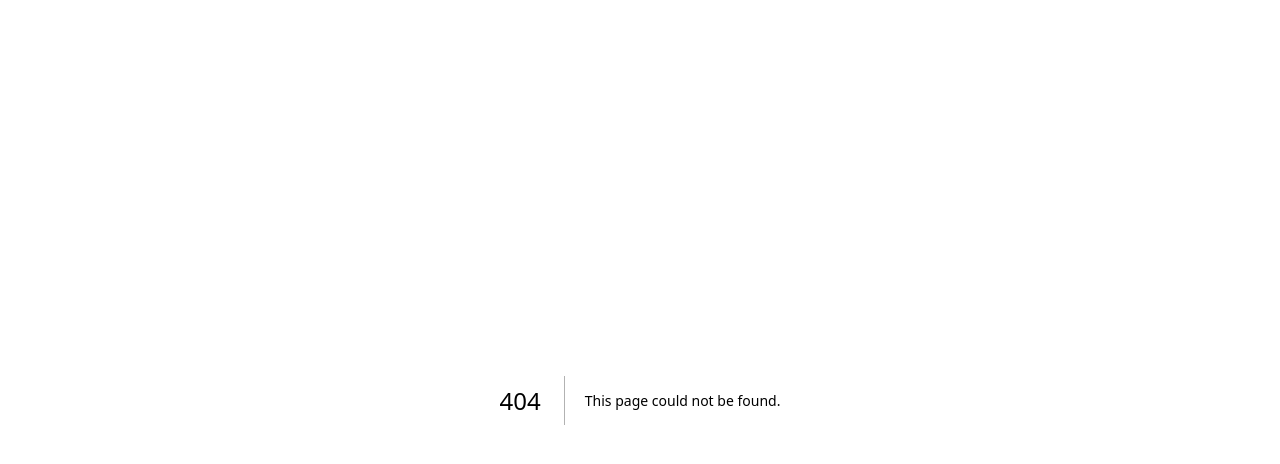
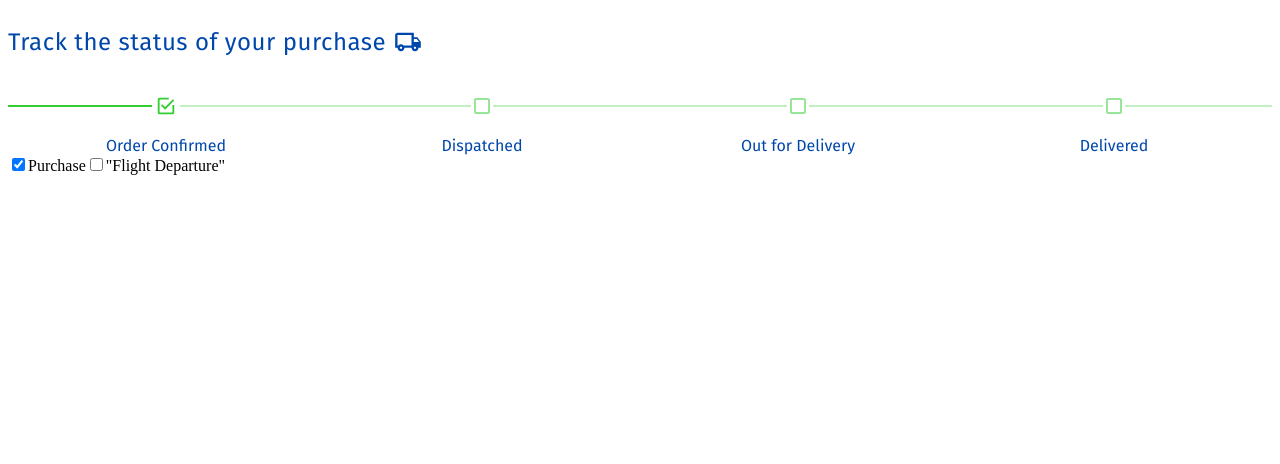
Before and after one commit to luizfiorentino/reusable-components-hub, a Next.js app: page /steptracker in a window 1280 px wide. Before the commit this address had no page. Shown: the top 464 px of the page. Built offline with nearby package versions, Linux system fonts and the light colour scheme.

Commit message:
passes the mode and options dynamically to the tracker using useState

```diff
--- a/components/progressBar/index.js
+++ b/components/StepTracker/index.js
@@ -6,7 +6,7 @@ import LabelMedium from "../atoms/LabelMedium/LabelMedium";
 import LabelSmall from "../atoms/LabelSmall/LabelSmall";
 import { firaSans } from "@/styles/fonts";
 
-export default function ProgressBar({
+export default function StepTracker({
   variant = "primary",
   label,
   icon,
@@ -22,7 +22,8 @@ export default function ProgressBar({
         </div>
       )}
       <div className={styles.bar}>
-        {barSteps.map((el, index) => (
+        {barSteps &&
+          barSteps.map((el, index) => (
             <div className={styles.stepsInner}>
               <div
                 className={
@@ -57,7 +58,8 @@ export default function ProgressBar({
           ))}
       </div>
       <div className={styles.text}>
-        {barSteps.map((el, index) => (
+        {barSteps &&
+          barSteps.map((el, index) => (
             <div className={`${styles.stepsInnerText} ${styles.textInner}`}>
               <LabelSmall variant="flatHight">{el}</LabelSmall>
             </div>
--- a/pages/index.js
+++ b/pages/index.js
@@ -1,6 +1,6 @@
 import React, { useState } from "react";
 import styles from "./index.module.css";
-import ProgressBar from "@/components/progressBar";
+import ProgressBar from "@/components/StepTracker";
 import Button from "@/components/atoms/button";
 import Card from "@/components/card";
 import Pagination from "@/components/pagination";
--- /dev/null
+++ b/pages/steptracker/index.js
@@ -0,0 +1,74 @@
+import ProgressBar from "@/components/StepTracker";
+import React, { useState } from "react";
+import { MdOutlineLocalShipping } from "react-icons/md";
+import { FaPlaneDeparture } from "react-icons/fa";
+
+export default function steptracker() {
+  const [trackerMode, setTrackerMode] = useState(
+    "purchase"
+    //"Track the status of your purchase"
+  );
+  const [currentStep, setCurrentStep] = useState("Order Confirmed");
+
+  const barSteps1 = [
+    "Order Confirmed",
+    "Dispatched",
+    "Out for Delivery",
+    "Delivered",
+  ];
+
+  const barSteps2 = [
+    "Security",
+    "Passport control",
+    "Expected boarding",
+    "Departure",
+  ];
+  //const currentStep = "Out for Delivery";
+  const stepIndex =
+    trackerMode === "purchase"
+      ? barSteps1.indexOf(currentStep)
+      : barSteps2.indexOf(currentStep);
+
+  const handleCheckboxClick = (option) => {
+    setTrackerMode(option);
+  };
+
+  return (
+    <div>
+      <ProgressBar
+        label={
+          trackerMode === "purchase"
+            ? "Track the status of your purchase"
+            : "Track the status of your departure"
+        }
+        icon={
+          trackerMode === "purchase" ? (
+            <MdOutlineLocalShipping />
+          ) : (
+            <FaPlaneDeparture />
+          )
+        }
+        barSteps={trackerMode === "purchase" ? barSteps1 : barSteps2}
+        stepIndex={stepIndex}
+      />
+      <div>
+        <label>
+          <input
+            type="checkbox"
+            checked={trackerMode === "purchase"}
+            onClick={() => handleCheckboxClick("purchase")}
+          />
+          Purchase
+        </label>
+        <label>
+          <input
+            type="checkbox"
+            checked={trackerMode === "flight departure"}
+            onClick={() => handleCheckboxClick("flight departure")}
+          />
+          "Flight Departure"
+        </label>
+      </div>
+    </div>
+  );
+}
```
Also changed, not shown: components/StepTracker/index.module.css (renamed from components/progressBar/index.module.css), pages/steptracker/index.module.css (added). Lines whose indentation alone changed are shown as unchanged.
